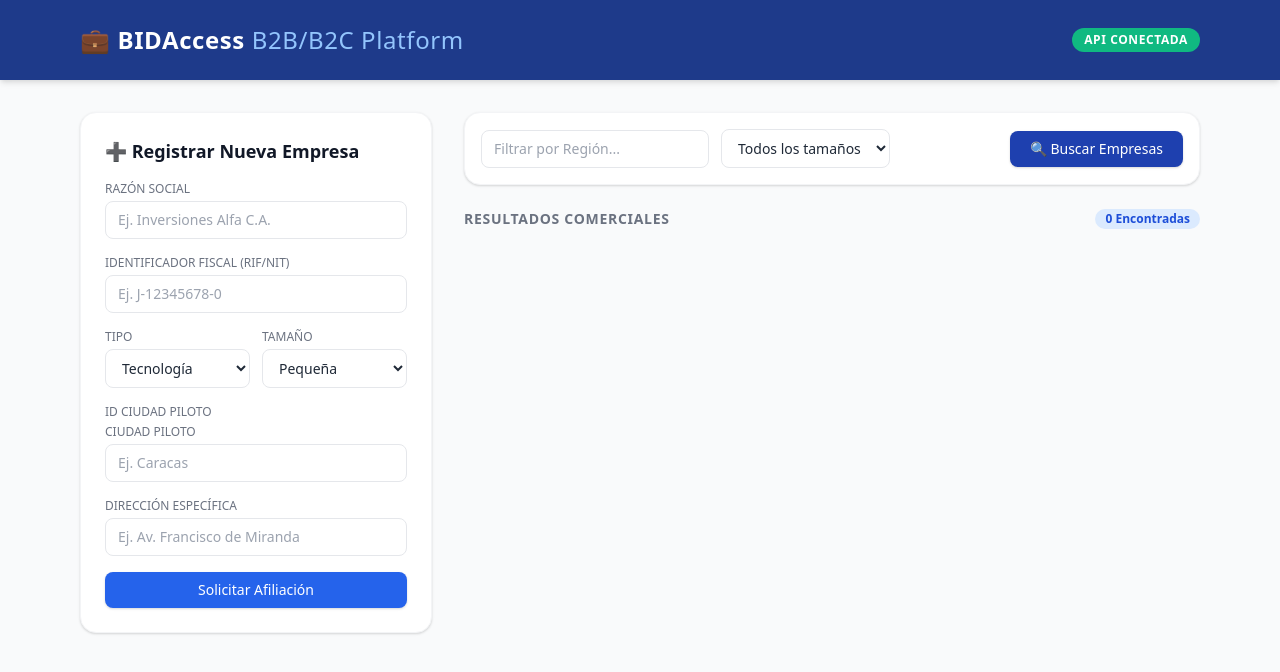
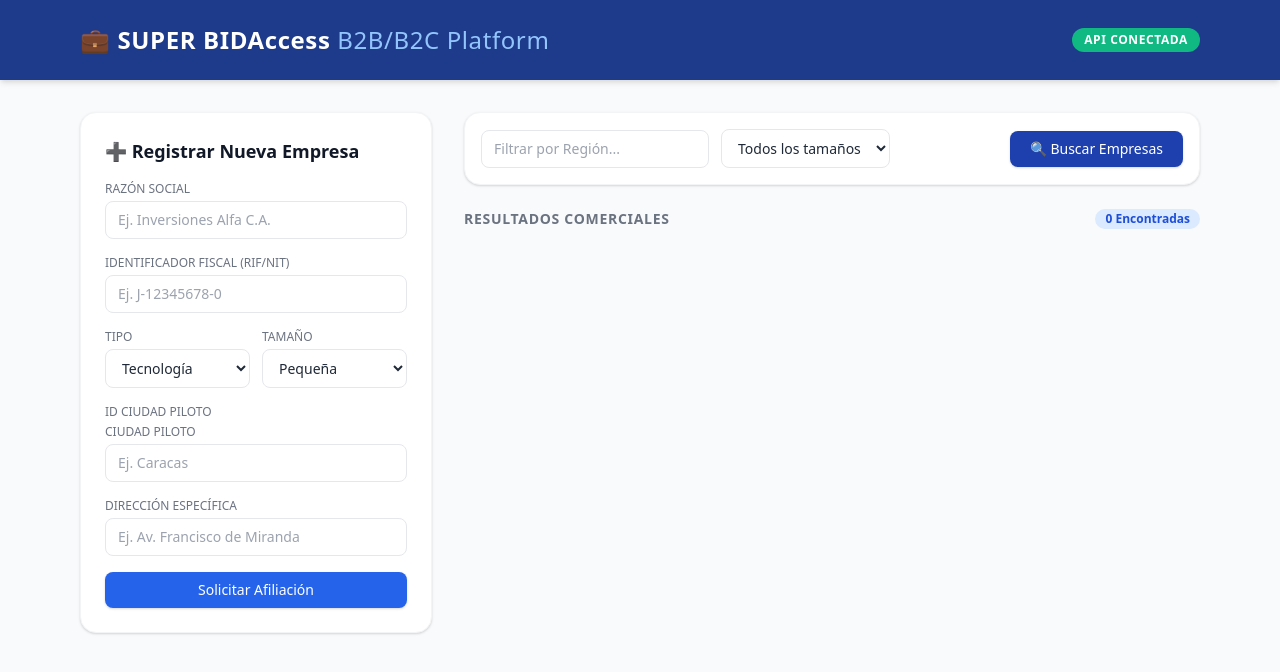
Before and after one commit to magnatrader-cloud/holdinvest-b2b-api, a website: page index.html in a window 1280 px wide. Drawn offline with nearby package versions, Linux system fonts and the light colour scheme.

Commit message:
Update index.html

```diff
--- a/index.html
+++ b/index.html
@@ -10,7 +10,7 @@
 
     <header class="bg-blue-900 text-white shadow-md py-6 mb-8">
         <div class="max-w-6xl mx-auto px-4 flex justify-between items-center">
-            <h1 class="text-2xl font-bold tracking-wide">💼 BIDAccess <span class="text-blue-300 font-light">B2B/B2C Platform</span></h1>
+            <h1 class="text-2xl font-bold tracking-wide">💼 SUPER BIDAccess <span class="text-blue-300 font-light">B2B/B2C Platform</span></h1>
             <span class="bg-green-500 text-xs font-semibold px-3 py-1 rounded-full uppercase tracking-wider">API Conectada</span>
         </div>
     </header>
```
